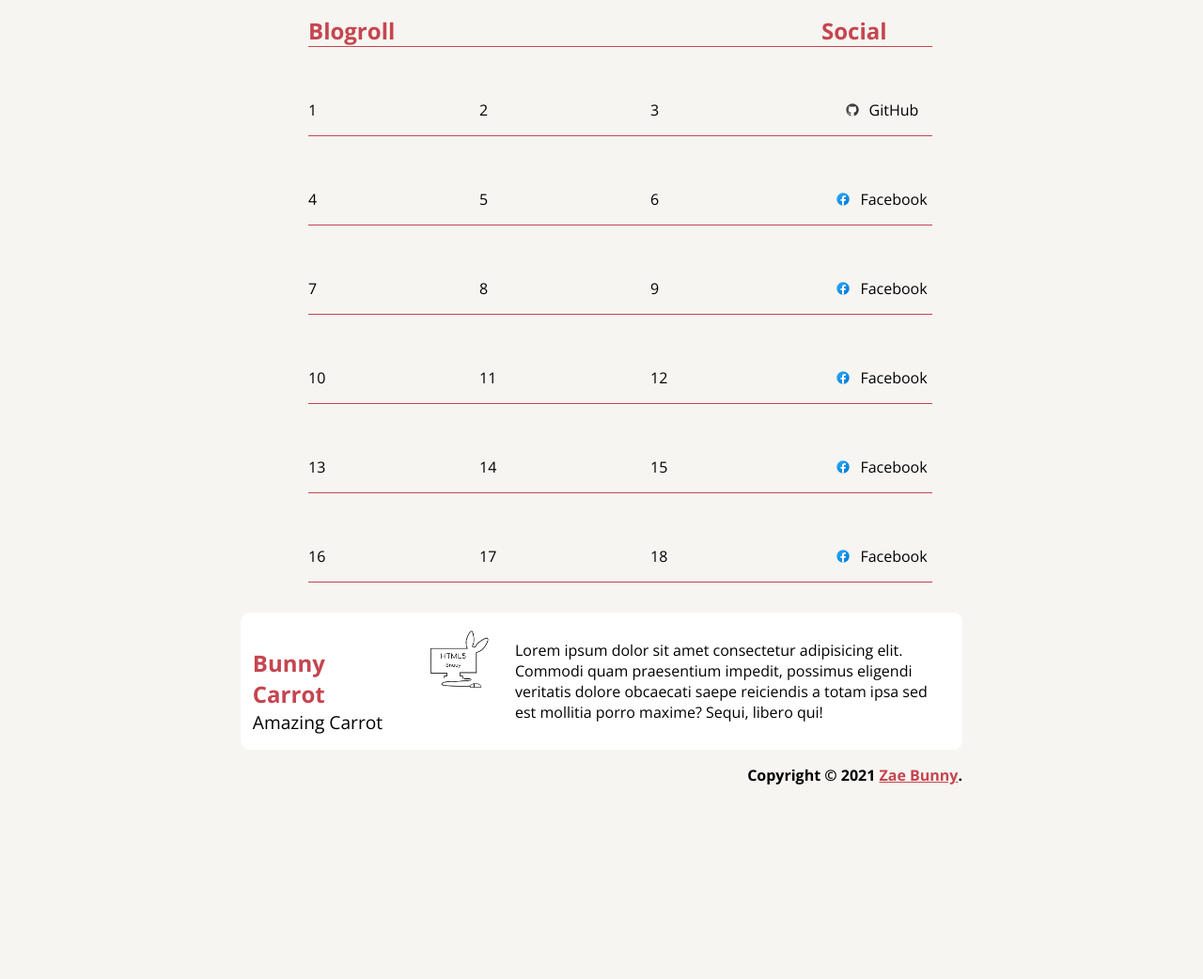
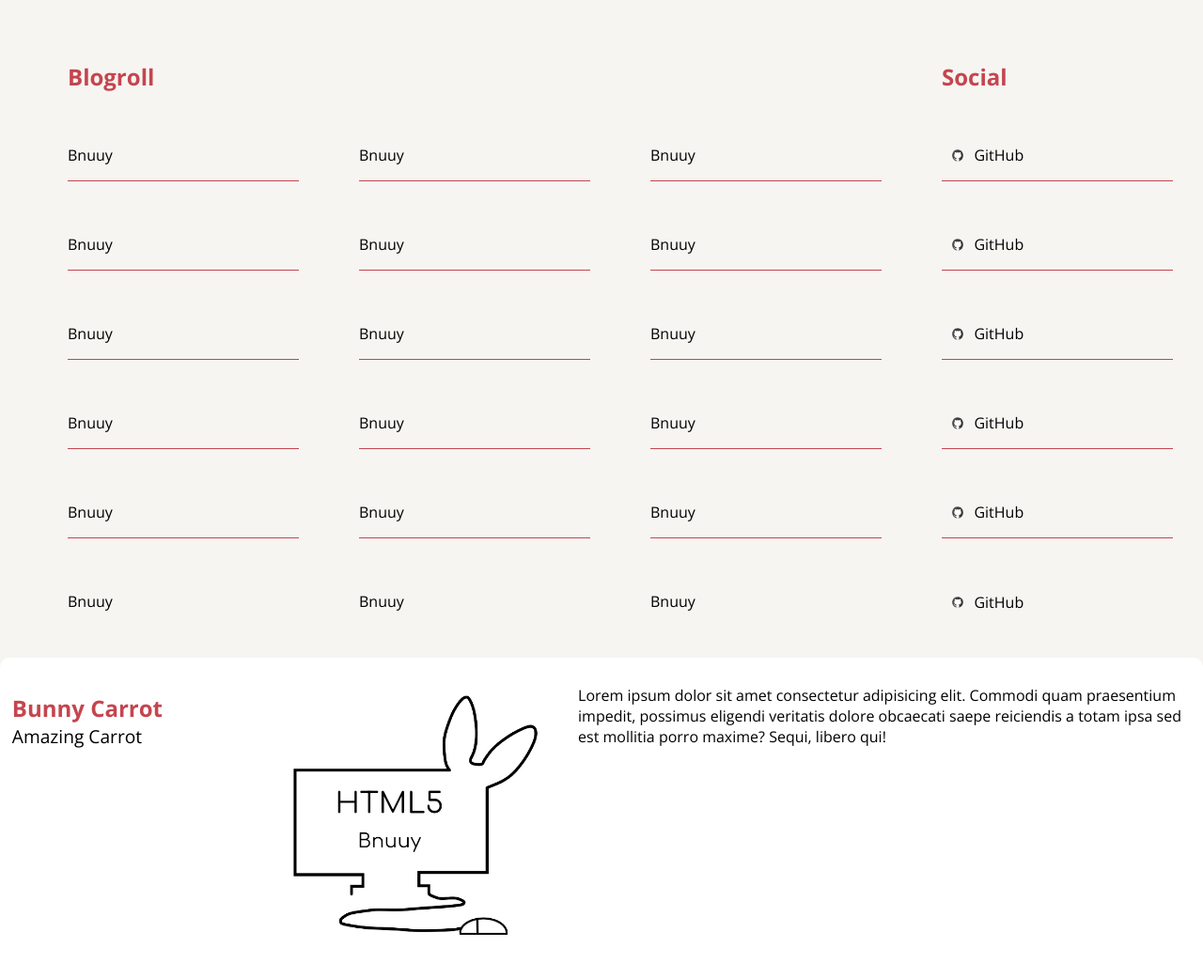
Before and after one commit to HideOnFluff/JavaScript---First-Iteration, a plain HTML site: page index.html in a window 1280 px wide. Shown: the part 1060-2102 px from the top of the page at 94% size. Before the commit the page ends 2003 px from the top, so only its background shows below. Drawn offline with nearby package versions, Linux system fonts and the light colour scheme.

Commit message:
Responsive - Added Responsive Design - Fixed layout details

```diff
--- a/css/index.css
+++ b/css/index.css
@@ -3,6 +3,7 @@
     display: -ms-grid;
     display: grid;
     grid-template-columns: 2fr 1fr;
+    column-gap: 5vw;
     background-color: var(--secondary-bg-color);
     padding: 1.5vh;
     margin-bottom: 5vh;
@@ -39,13 +40,19 @@
     color: var(--accent-color);
 }
 
+.featured-article__article-img{
+    align-self: center;
+    padding: 2rem;
+    border: var(--accent-color) 1px solid;
+    border-radius: 0.3rem;
+    margin: 0.1rem;
+}
+
+
 .featured-article__img{
-    align-self: center;
-    width: 15vw;
-    object-fit: contain;
-    padding: 2rem;
-    border: #000 1px solid;
-    margin: 1rem 3rem 1rem 3rem;
+    width: 100%;
+    height: auto;
+    object-fit: cover;
 }
 
 .main-content{
@@ -64,7 +71,11 @@
     grid-template-columns: 1fr 2.7fr;
     padding: 7px;
     margin: 0px 3vw 0px 3vw;
-    border-bottom: var(--accent-color) solid 1px;
+}
+
+.main-content>article:not(:last-child){
+    border-bottom: none;
+    border-bottom: solid 1px var(--accent-color);
 }
 
 .main-content__publish-data{
@@ -111,6 +122,9 @@
     display: grid;
     grid-template-columns: repeat(4, 1fr);
     column-gap: 5vw;
+}
+
+.blogroll__name,.blogroll__reference,.blogroll__source,.blogroll__social-link{
     border-bottom: solid 0.1px var(--accent-color);
 }
 
@@ -122,20 +136,26 @@
     color: var(--accent-color);
 }
 .blogroll__text{
-    align-self: center;
+    inherits: none;
     text-decoration: none;
     color: var(--main-text-color);
 }
+
 .blogroll__social-link{
     display: flex;
-    justify-content: center;
+    justify-content: left;
+    align-items: center;
+}
+
+.blogroll__social-link--last{
+    display: flex;
+    justify-content: left;
     align-items: center;
 }
 
 .blogroll__icon{
-    align-self: left;
     margin: 10px;
-    width: 1rem;
+    width: 0.9rem;
     object-fit: contain;
 }
 
@@ -148,3 +168,16 @@
     background-color: var(--accent-color);
     border-radius: 0.3rem 0 0 0.3rem;
 }
+
+@media (max-width: 850px){
+
+    .featured-article{
+        display: -ms-grid;
+        display: flex;
+        flex-direction: column-reverse;
+        margin-top: 5vh;
+
+      .main-nav__item--selected{
+        border-radius: 0.3rem 0.3rem 0 0;
+      }
+  }
--- a/css/template.css
+++ b/css/template.css
@@ -17,13 +17,17 @@ body, html{
     background-color: var(--main-bg-color);
 }
 
-.conteiner{
+.container{
+
+}
+
+/* .container{
     display: flex;
     flex-direction: column;
     align-items: center;
     justify-content: center;
     margin: 0% 20% 0% 20%;
-}
+} */
 
 .header{
     display: flex;
@@ -100,16 +104,24 @@ body, html{
     display: -ms-grid;
     display: grid;
     column-gap: 1.5rem;
-    grid-template-columns: 1fr 0.4fr 3fr;
+    grid-template-columns: 0.7fr 1fr 2fr;
     padding: 1vw;
     border-radius: 10px;
     background-color: var(--secondary-bg-color);
 }
 
+.footer__item--img{
+    display: flex;
+    justify-content: center;
+    align-items: center;
+    height: 100%;
+    width: 100%;
+}
+
 .footer__img{
-    width: 6vw;
-    object-fit: contain;
-    align-self: center;
+    width: 100%;
+    height: auto;
+    object-fit: cover;
 }
 
 .footer__title{
@@ -146,3 +158,27 @@ body, html{
 .footer__copyright-link{
     color: var(--accent-color);
 }
+
+@media (max-width: 850px){
+
+  .main-nav__list{
+        display: flex;
+        flex-direction: column;
+        justify-content: center;
+        align-items: center;
+        height: 100%;
+        width: 100%;
+    }
+
+    .footer__info{
+        display: flex;
+        flex-direction: column;
+        justify-content: center;
+        align-items: center;
+        height: 100%;
+        width: 100%;
+    }
+    .footer__text{
+        text-align: center;
+    }
+}
--- a/index.html
+++ b/index.html
@@ -9,11 +9,10 @@
     <title>Home</title>
 </head>
 <body>
-    <div class="conteiner">
+    <div class="container">
         <header class="header">
                 <h1 class="header__title">Bunny Carrot!</h1>
                 <h5 class="header__subtitle">Carrots in the year <s>2022</s> 2009</h5>
-                <nav class="main-nav">
                     <ul class="main-nav__list">
                         <li class="main-nav__item--selected"><a href="index.html" class="main-nav__link">Home</a></li>
                         <li class="main-nav__item"><a href="data.html" class="main-nav__link">Data</a></li>
@@ -22,16 +21,15 @@
                         <li class="main-nav__item"><a href="#" class="main-nav__link">Other</a></li>
                         <li class="main-nav__item"><a href="#" class="main-nav__link">Snep</a></li>
                     </ul>
-                </nav>
         </header>
         <main>
             <section class="featured-article">
                     <article class="featured-article__content">
                     <h1 class="featured-article__title">Featured Article</h1>
                     <h2 class="featured-article__subtitle">Carrots in Bnuuy Magazine!</h2>
-                    <p class="featured-article__text">Discover how to use Graceful Degradation and Progressive Enchancement techniques to achieve an outstanding, cross-bnuuy <a href="#"   class="featured-article__link">HTML5</a> and <a href="#" class="featured-article__link">CSS3</a> carrot today!</p>
+                    <p class="featured-article__text">Discover how to use Graceful Degradation and Progressive Enhancement techniques to achieve an outstanding, cross-bnuuy <a href="#"   class="featured-article__link">HTML5</a> and <a href="#" class="featured-article__link">CSS3</a> carrot today!</p>
                 </article>
-                    <img src="./img/card img.png" alt="" class="featured-article__img">
+                <article class="featured-article__article-img"><img src="./img/card img.png" alt="" class="featured-article__img"></article>
             </section>
             <section class="main-content">
                 <article class="main-content__item">
@@ -71,57 +69,89 @@
                         <h2 class="blogroll__title">Social</h2>
                     </li>
                     <li class="blogroll__item">
-                        <p class="blogroll__text">1</p>
-                        <p class="blogroll__text">2</p>
-                        <p class="blogroll__text">3</p>
+                        <div class="blogroll__name">
+                            <p class="blogroll__text">Bnuuy</p>
+                        </div>
+                        <div class="blogroll__reference">
+                            <p class="blogroll__text">Bnuuy</p>
+                        </div>
+                        <div class="blogroll__source">
+                            <p class="blogroll__text">Bnuuy</p>
+                        </div>
                         <div class="blogroll__social-link">
                             <img src="./img/github.svg" alt="" class="blogroll__icon">
                             <a href="#" class="blogroll__text">GitHub</a>
                         </div>
                     </li>
                     <li class="blogroll__item">
-                        <p class="blogroll__text">4</p>
-                        <p class="blogroll__text">5</p>
-                        <p class="blogroll__text">6</p>
+                        <div class="blogroll__name">
+                            <p class="blogroll__text">Bnuuy</p>
+                        </div>
+                        <div class="blogroll__reference">
+                            <p class="blogroll__text">Bnuuy</p>
+                        </div>
+                        <div class="blogroll__source">
+                            <p class="blogroll__text">Bnuuy</p>
+                        </div>
                         <div class="blogroll__social-link">
-                            <img src="./img/Facebook.svg" alt="" class="blogroll__icon">
-                            <a href="#" class="blogroll__text">Facebook</a>
+                            <img src="./img/github.svg" alt="" class="blogroll__icon">
+                            <a href="#" class="blogroll__text">GitHub</a>
                         </div>
-                    </li>
-                    <li class="blogroll__item">
-                        <p class="blogroll__text">7</p>
-                        <p class="blogroll__text">8</p>
-                        <p class="blogroll__text">9</p>
+                    </li><li class="blogroll__item">
+                        <div class="blogroll__name">
+                            <p class="blogroll__text">Bnuuy</p>
+                        </div>
+                        <div class="blogroll__reference">
+                            <p class="blogroll__text">Bnuuy</p>
+                        </div>
+                        <div class="blogroll__source">
+                            <p class="blogroll__text">Bnuuy</p>
+                        </div>
                         <div class="blogroll__social-link">
-                            <img src="./img/Facebook.svg" alt="" class="blogroll__icon">
-                            <a href="#" class="blogroll__text">Facebook</a>
+                            <img src="./img/github.svg" alt="" class="blogroll__icon">
+                            <a href="#" class="blogroll__text">GitHub</a>
                         </div>
-                    </li>
-                    <li class="blogroll__item">
-                        <p class="blogroll__text">10</p>
-                        <p class="blogroll__text">11</p>
-                        <p class="blogroll__text">12</p>
+                    </li><li class="blogroll__item">
+                        <div class="blogroll__name">
+                            <p class="blogroll__text">Bnuuy</p>
+                        </div>
+                        <div class="blogroll__reference">
+                            <p class="blogroll__text">Bnuuy</p>
+                        </div>
+                        <div class="blogroll__source">
+                            <p class="blogroll__text">Bnuuy</p>
+                        </div>
                         <div class="blogroll__social-link">
-                            <img src="./img/Facebook.svg" alt="" class="blogroll__icon">
-                            <a href="#" class="blogroll__text">Facebook</a>
+                            <img src="./img/github.svg" alt="" class="blogroll__icon">
+                            <a href="#" class="blogroll__text">GitHub</a>
                         </div>
-                    </li>
-                    <li class="blogroll__item">
-                        <p class="blogroll__text">13</p>
-                        <p class="blogroll__text">14</p>
-                        <p class="blogroll__text">15</p>
+                    </li><li class="blogroll__item">
+                        <div class="blogroll__name">
+                            <p class="blogroll__text">Bnuuy</p>
+                        </div>
+                        <div class="blogroll__reference">
+                            <p class="blogroll__text">Bnuuy</p>
+                        </div>
+                        <div class="blogroll__source">
+                            <p class="blogroll__text">Bnuuy</p>
+                        </div>
                         <div class="blogroll__social-link">
-                            <img src="./img/Facebook.svg" alt="" class="blogroll__icon">
-                            <a href="#" class="blogroll__text">Facebook</a>
+                            <img src="./img/github.svg" alt="" class="blogroll__icon">
+                            <a href="#" class="blogroll__text">GitHub</a>
                         </div>
-                    </li>
-                    <li class="blogroll__item">
-                        <p class="blogroll__text">16</p>
-                        <p class="blogroll__text">17</p>
-                        <p class="blogroll__text">18</p>
-                        <div class="blogroll__social-link">
-                            <img src="./img/Facebook.svg" alt="" class="blogroll__icon">
-                            <a href="#" class="blogroll__text">Facebook</a>
+                    </li><li class="blogroll__item">
+                        <div class="blogroll__name--last">
+                            <p class="blogroll__text">Bnuuy</p>
+                        </div>
+                        <div class="blogroll__referenc--laste">
+                            <p class="blogroll__text">Bnuuy</p>
+                        </div>
+                        <div class="blogroll__source--last">
+                            <p class="blogroll__text">Bnuuy</p>
+                        </div>
+                        <div class="blogroll__social-link--last">
+                            <img src="./img/github.svg" alt="" class="blogroll__icon">
+                            <a href="#" class="blogroll__text">GitHub</a>
                         </div>
                     </li>
                 </ul>
@@ -133,7 +163,7 @@
                     <p class="footer__title">Bunny Carrot</p>
                     <p class="footer__subtitle">Amazing Carrot</p>
                 </div>
-                <div class="footer__item"><img src="./img/card logo.png" alt="" class="footer__img"></div>
+                <div class="footer__item--img"><img src="./img/card logo.png" alt="" class="footer__img"></div>
                 <div class="footer__item">
                     <p class="footer__text">Lorem ipsum dolor sit amet consectetur adipisicing elit. Commodi quam praesentium impedit, possimus eligendi veritatis dolore obcaecati saepe reiciendis a totam ipsa sed est mollitia porro maxime? Sequi, libero qui!</p>
                 </div>
```
